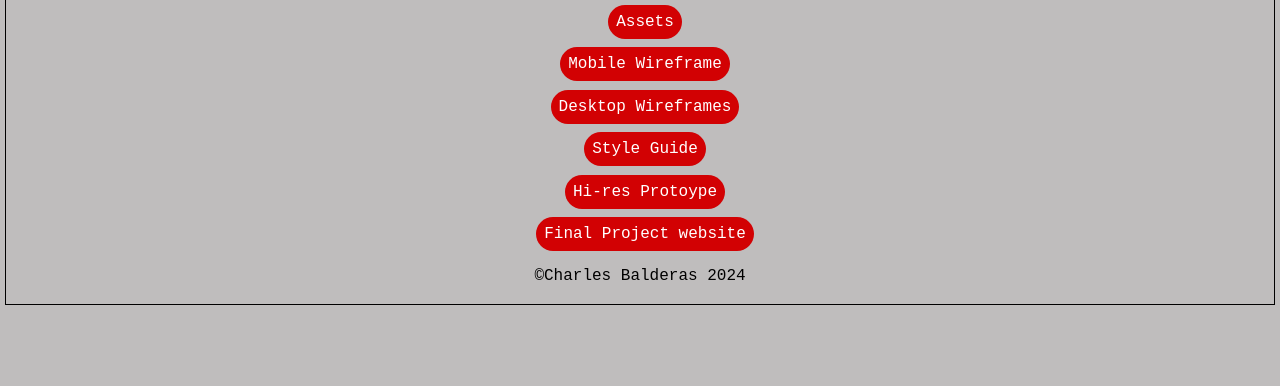
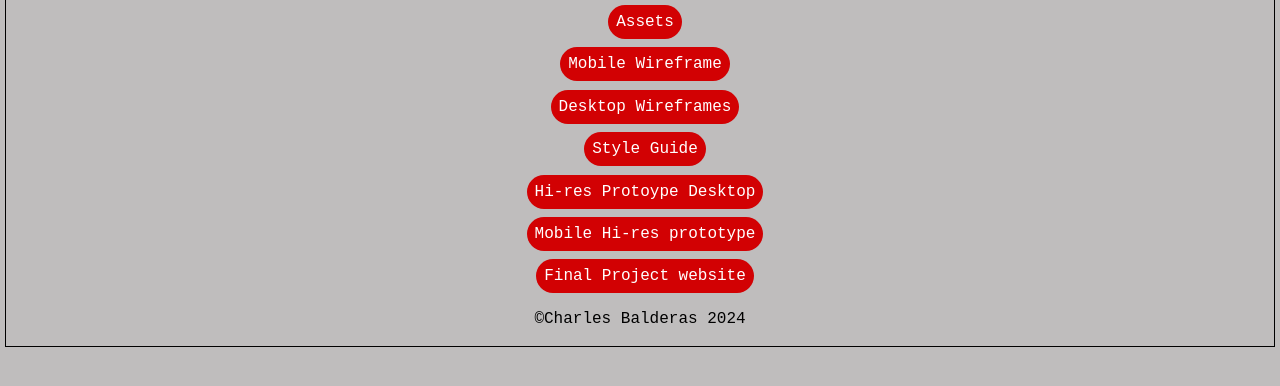
Before and after one commit to cbalder0929/cbalderas0929, a plain HTML site: page final-project.html in a window 1280 px wide. Shown: the part 360-746 px from the top of the page. Drawn offline with Linux system fonts and the light colour scheme.

Commit message:
Update final-project.html

```diff
--- a/final-project.html
+++ b/final-project.html
@@ -41,7 +41,8 @@
 			<li><a href="https://www.figma.com/proto/384HPe2lrDyq84IjvqSCDO/Untitled?node-id=10-528&node-type=canvas&t=q9IV4Jhtxy5k2bhG-0&scaling=scale-down&content-scaling=fixed&page-id=1%3A2881">Mobile Wireframe</a></li>
 			<li><a href="https://www.figma.com/proto/384HPe2lrDyq84IjvqSCDO/Untitled?node-id=1-2689&node-type=canvas&t=q9IV4Jhtxy5k2bhG-0&scaling=min-zoom&content-scaling=fixed&page-id=0%3A1">Desktop Wireframes</a></li>
 			<li><a href="styleguide/index.html">Style Guide</a></li>
-			<li><a href="final-project-components/">Hi-res Protoype</a></li>
+			<li><a href="https://www.figma.com/proto/5DR9JN2mvkI0KhkiXTYfod/Untitled?node-id=1-360&node-type=canvas&t=K431cnbG47KsdAw2-0&scaling=min-zoom&content-scaling=fixed&page-id=0%3A1&starting-point-node-id=1%3A360">Hi-res Protoype Desktop</a></li>
+			  <li><a href ="">Mobile Hi-res prototype</a></li>
 			<li><a href="">Final Project website</a></li>
 			</ul>
 			</nav>
```
